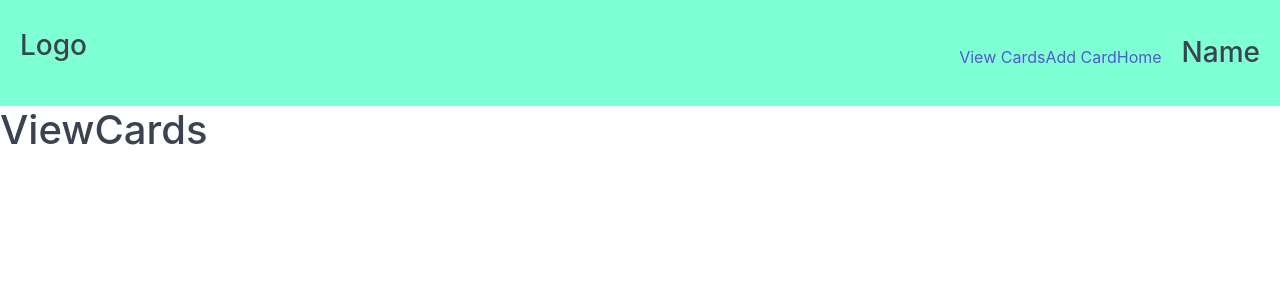
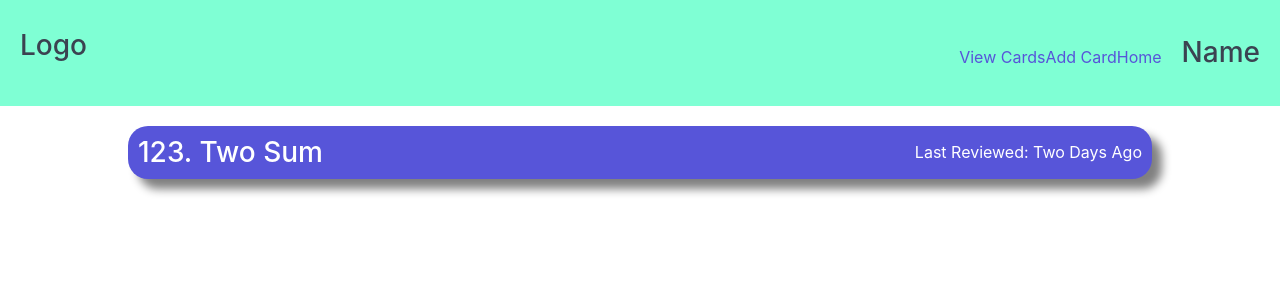
Before and after one commit to nguyenethan01/algoSR, a React (Create React App) app in the folder website/: page /viewCards in a window 1280 px wide. Shown: the top 300 px of the page. Built offline with nearby package versions, Linux system fonts and the light colour scheme.

Commit message:
View Cards Item

```diff
--- /dev/null
+++ b/website/src/components/CardItem/CardItem.css
@@ -0,0 +1,22 @@
+.cardItem{
+  box-shadow: 10px 10px 10px grey;
+  width: 80%;
+  border-radius: 20px;
+  margin: 10px;
+  display: flex;
+  flex-direction: row;
+  justify-content: space-between;
+  align-items: center;
+  margin: 20px;
+  background-color: #5755d9;
+}
+
+.carditem-title{
+  margin: 10px;
+  color: white;
+}
+
+.carditem-last-reviewed{
+  margin: 10px;
+  color: white;
+}
--- /dev/null
+++ b/website/src/components/CardItem/CardItem.js
@@ -0,0 +1,17 @@
+import React from 'react';
+import './CardItem.css'
+
+function CardItem(){
+  return(
+    <div className="cardItem">
+      <h3 className="carditem-title">123. Two Sum</h3>
+      <div className="right">
+        <p className="carditem-last-reviewed">
+          Last Reviewed: Two Days Ago
+        </p>
+      </div>
+    </div>
+  );
+}
+
+export default CardItem;
--- /dev/null
+++ b/website/src/views/ViewCards/ViewCards.css
@@ -0,0 +1,6 @@
+.carditems{
+  display: flex;
+  flex-direction: column;
+  justify-content: center;
+  align-items: center;
+}
--- a/website/src/views/ViewCards/ViewCards.js
+++ b/website/src/views/ViewCards/ViewCards.js
@@ -1,11 +1,15 @@
 import React from 'react';
 import NavBar from '../../components/NavBar/NavBar';
+import CardItem from '../../components/CardItem/CardItem'
+import './ViewCards.css'
 
 function ViewCards(){
   return (
     <div>
       <NavBar />
-      <h1>ViewCards</h1>
+      <div className="carditems">
+        <CardItem/>
+      </div>
     </div>
   );
 }
```
